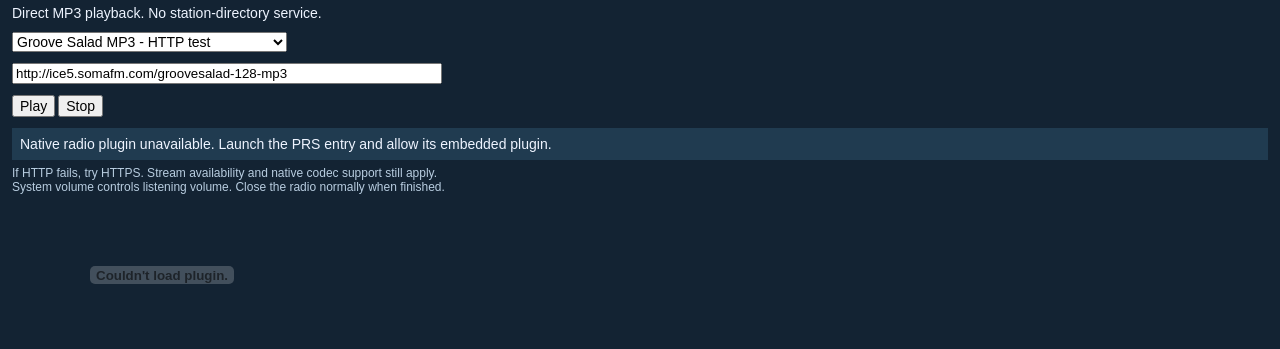
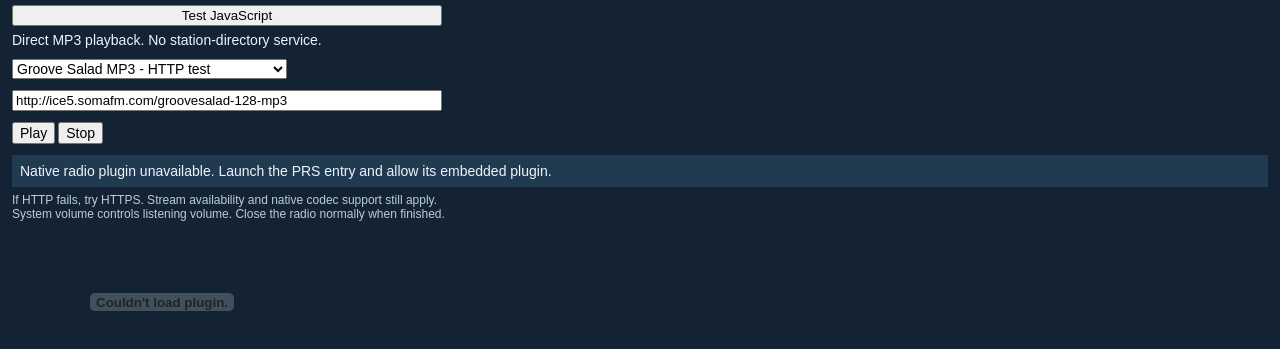
Before and after one commit to pwoertnehsi/esp1000, a plain HTML site: page radio_player/index.html in a window 1280 px wide. Shown: the part 41-390 px from the top of the page. Drawn offline with Linux system fonts and the light colour scheme.

Commit message:
Show disabled scripting and add a basic radio page script check

```diff
--- a/radio_player/index.html
+++ b/radio_player/index.html
@@ -32,6 +32,8 @@ function update(){try{var status=radio.sysRadioGetPlayerStatus();var title=radio
 window.onload=function(){setTimeout('init()',500);};
 </script></head><body>
 <h1>ESP1000 Direct Radio</h1>
+<noscript><p class="status">JavaScript is disabled. Enable Tools &gt; Settings &gt; View Settings &gt; JavaScript, then reload this player.</p></noscript>
+<input type="button" value="Test JavaScript" onclick="this.value='JavaScript is running';">
 <p>Direct MP3 playback. No station-directory service.</p>
 <select id="preset" onchange="preset()">
 <option value="http://ice5.somafm.com/groovesalad-128-mp3">Groove Salad MP3 - HTTP test</option>
@@ -40,7 +42,7 @@ window.onload=function(){setTimeout('init()',500);};
 </select>
 <p><input id="url" type="text" value="http://ice5.somafm.com/groovesalad-128-mp3"></p>
 <button onclick="play()">Play</button><button onclick="stop()">Stop</button>
-<p id="status" class="status">Loading native radio plugin...</p>
+<p id="status" class="status">Waiting for JavaScript initialization...</p>
 <p id="details" class="small"></p>
 <p class="small">If HTTP fails, try HTTPS. Stream availability and native codec support still apply.<br>System volume controls listening volume. Close the radio normally when finished.</p>
 <object id="psp" name="psp" type="application/x-psp-extplugin"></object>
```
Also changed, not shown: 1 other file.
